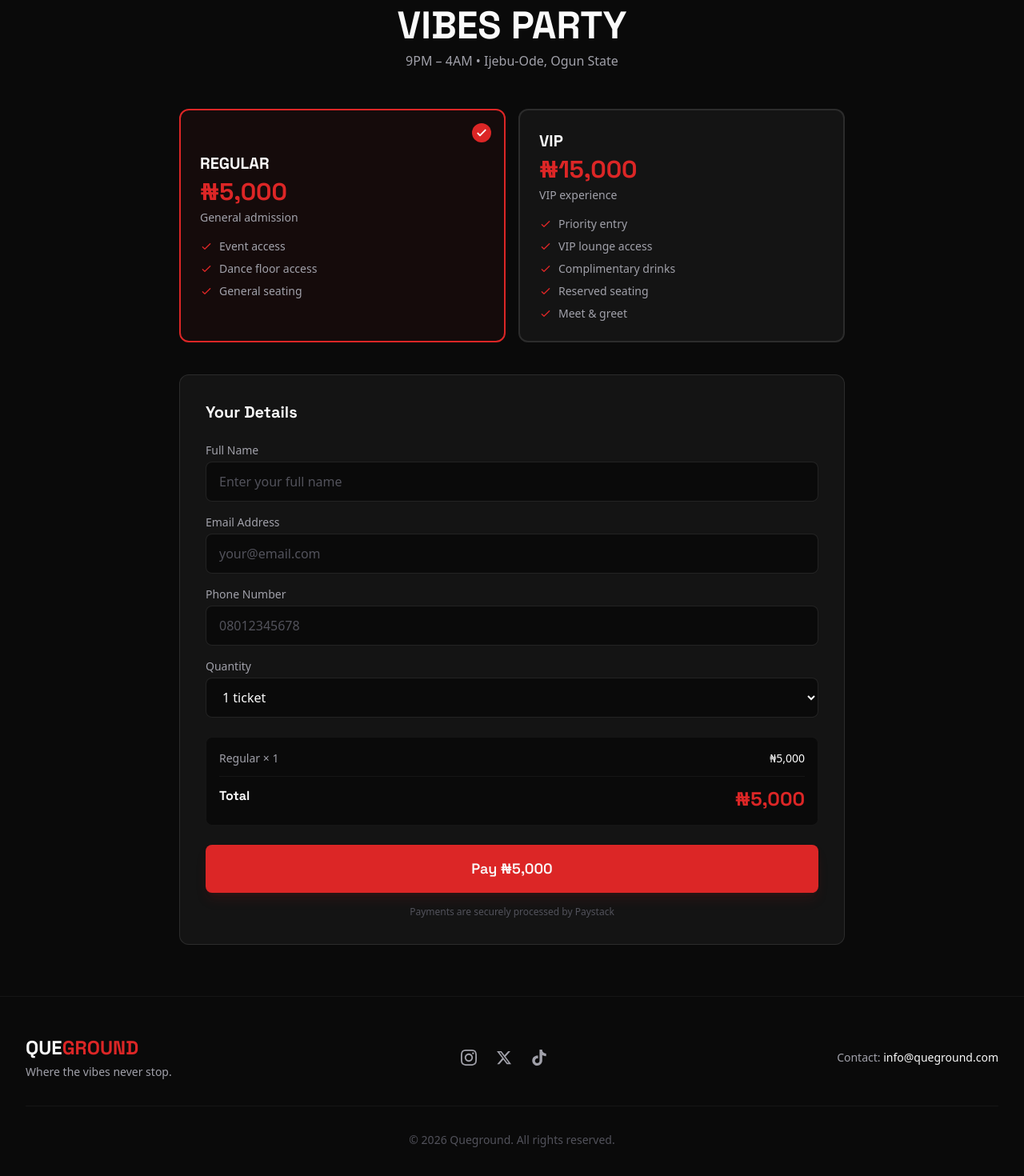
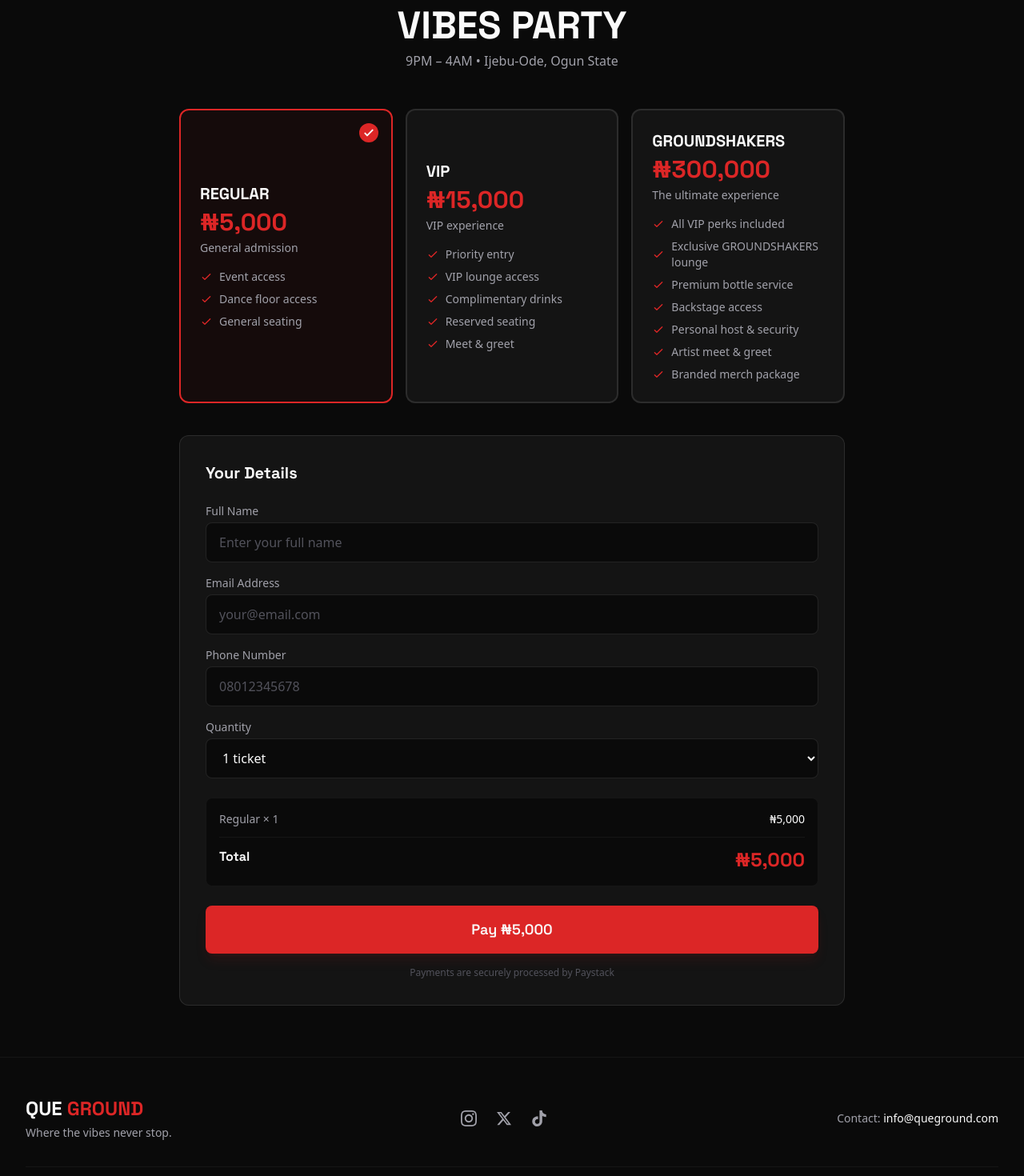
Before and after one commit to Asafa003/Queground, a Next.js app: page /tickets in a window 1280 px wide. Shown: the part 120-1590 px from the top of the page at 80% size. Built offline with nearby package versions, Linux system fonts and the light colour scheme.

Commit message:
changes to QUE GROUND Spelling and about us details

```diff
--- a/src/app/tickets/page.tsx
+++ b/src/app/tickets/page.tsx
@@ -72,7 +72,7 @@ export default function TicketsPage() {
           </div>
 
           {/* Tier Selection */}
-          <div className="grid grid-cols-1 sm:grid-cols-2 gap-4 mb-10">
+          <div className="grid grid-cols-1 sm:grid-cols-2 lg:grid-cols-3 gap-4 mb-10">
             {currentEvent.ticketTiers.map((t) => (
               <button
                 key={t.id}
--- a/src/components/layout/Footer.tsx
+++ b/src/components/layout/Footer.tsx
@@ -6,7 +6,7 @@ export default function Footer() {
           {/* Logo & Tagline */}
           <div className="text-center md:text-left">
             <h3 className="font-[family-name:var(--font-space-grotesk)] text-2xl font-bold text-white">
-              QUE<span className="text-[#DC2626]">GROUND</span>
+              QUE <span className="text-[#DC2626]">GROUND</span>
             </h3>
             <p className="text-[#A1A1AA] text-sm mt-1">
               Where the vibes never stop.
@@ -67,7 +67,7 @@ export default function Footer() {
         {/* Divider + Copyright */}
         <div className="mt-8 pt-8 border-t border-white/5 text-center">
           <p className="text-[#52525B] text-sm">
-            &copy; {new Date().getFullYear()} Queground. All rights reserved.
+            &copy; {new Date().getFullYear()} Que Ground. All rights reserved.
           </p>
         </div>
       </div>
--- a/src/components/layout/Navbar.tsx
+++ b/src/components/layout/Navbar.tsx
@@ -45,7 +45,7 @@ export default function Navbar() {
               href="/"
               className="font-[family-name:var(--font-space-grotesk)] text-xl sm:text-2xl font-bold text-white"
             >
-              QUE<span className="text-[#DC2626]">GROUND</span>
+              QUE <span className="text-[#DC2626]">GROUND</span>
             </a>
 
             {/* Desktop Nav */}
--- a/src/components/sections/About.tsx
+++ b/src/components/sections/About.tsx
@@ -12,20 +12,20 @@ export default function About() {
             </p>
             <h2 className="font-[family-name:var(--font-space-grotesk)] text-3xl sm:text-4xl lg:text-5xl font-bold text-white leading-tight">
               What is{" "}
-              <span className="text-[#DC2626]">Queground</span>?
+              <span className="text-[#DC2626]">Que Ground</span>?
             </h2>
             <div className="mt-6 space-y-4 text-[#A1A1AA] text-base sm:text-lg leading-relaxed">
               <p>
-                Queground is a culture-driving event platform that brings the
-                best of music, nightlife, and community together. Our events are
-                more than just parties — they&apos;re experiences that connect people
-                through the power of sound and shared energy.
+                QUE GROUND is more than just a music event, it&apos;s a celebration
+                of community, creativity, and collaboration. It provides a
+                powerful platform where individuals from all walks of life come
+                together to share opportunities and uplift one another.
               </p>
               <p>
-                From electrifying DJ sets to unforgettable nights under the
-                lights, Queground is where the vibes are always right.
-                Based in Ijebu-Ode, Ogun State, we&apos;re building a movement
-                that celebrates local talent and global sound.
+                Beyond music, QUE GROUND embraces connections across fashion,
+                technology, and other industries, empowering talents to innovate,
+                express, and grow together. It&apos;s a space where culture meets
+                progress and everyone has a chance to shine.
               </p>
             </div>
 
--- a/src/components/sections/Hero.tsx
+++ b/src/components/sections/Hero.tsx
@@ -25,7 +25,7 @@ export default function Hero() {
       <div className="relative z-10 max-w-7xl mx-auto px-4 sm:px-6 lg:px-8 text-center pt-20">
         {/* Tagline */}
         <p className="text-[#DC2626] text-sm sm:text-base uppercase tracking-[0.3em] font-medium mb-4">
-          Queground Presents
+          Que Ground Presents
         </p>
 
         {/* Event Title */}
--- a/src/data/events.ts
+++ b/src/data/events.ts
@@ -36,6 +36,24 @@ export const currentEvent: Event = {
         "Meet & greet",
       ],
       maxQuantity: 5,
+      available: true,
+    },
+    {
+      id: "groundshakers",
+      name: "GROUNDSHAKERS",
+      price: 30000000, // ₦300,000 in kobo
+      displayPrice: "₦300,000",
+      description: "The ultimate experience",
+      perks: [
+        "All VIP perks included",
+        "Exclusive GROUNDSHAKERS lounge",
+        "Premium bottle service",
+        "Backstage access",
+        "Personal host & security",
+        "Artist meet & greet",
+        "Branded merch package",
+      ],
+      maxQuantity: 2,
       available: true,
     },
   ],
```
